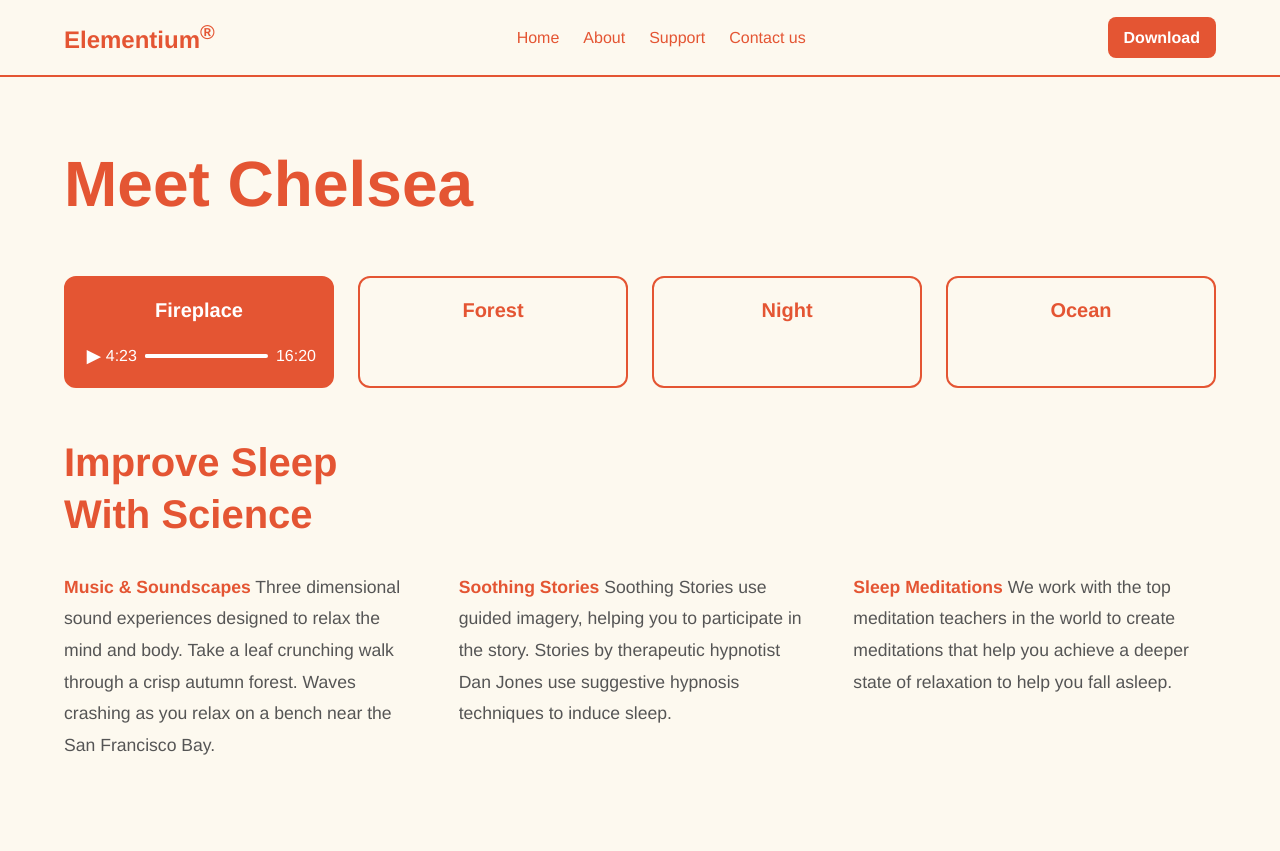
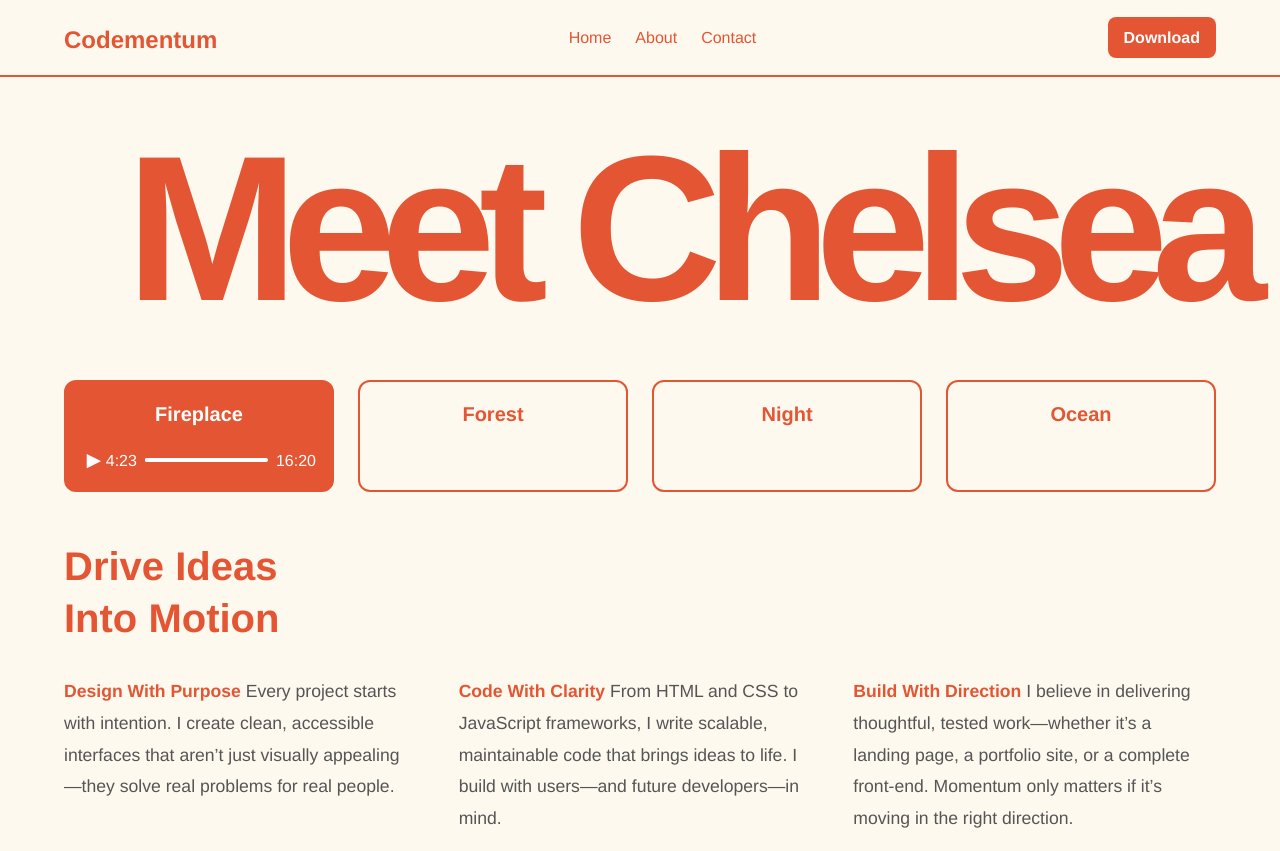
Before and after one commit to swewatson/website, a plain HTML site: page index.html in a window 1280 px wide. Before the commit the page ends 800 px from the top, so only its background shows below. Drawn offline with Linux system fonts and the light colour scheme.

Commit message:
layout and text edits

```diff
--- a/index.html
+++ b/index.html
@@ -3,29 +3,31 @@
   <head>
     <meta charset="UTF-8" />
     <meta name="viewport" content="width=device-width, initial-scale=1.0" />
-    <title>Elementium Portfolio</title>
+    <title>Codementum Portfolio</title>
     <link rel="stylesheet" href="style.css" />
   </head>
   <body>
     <!-- Header -->
     <header>
       <div class="container header-container">
-        <div class="logo">Elementium<sup>®</sup></div>
+        <div class="logo">Codementum<sup></sup></div>
         <nav>
           <a href="#">Home</a>
           <a href="#">About</a>
-          <a href="#">Support</a>
-          <a href="#">Contact us</a>
+          <a href="#">Contact</a>
         </nav>
         <a href="#" class="btn">Download</a>
       </div>
     </header>
 
+    <!-- Hero -->
+    <section class="hero">
+      <h1>Meet Chelsea</h1>
+    </section>
+
     <!-- Main Content -->
     <main class="container">
-      <h1>Meet <span>Chelsea</span></h1>
-
-      <!-- Sound Cards -->
+      <!--  Cards -->
       <div class="sound-cards">
         <div class="card active">
           <h2>Fireplace</h2>
@@ -49,34 +51,35 @@
         </div>
       </div>
 
-      <!-- Improve Sleep Section -->
+      <!-- Info Section -->
       <section class="info">
         <div class="info-title">
-          <h3>Improve Sleep<br />With Science</h3>
+          <h3>Drive Ideas<br />Into Motion</h3>
         </div>
         <div class="info-grid">
           <div class="info-block">
             <p>
-              <span class="highlight">Music & Soundscapes</span> Three
-              dimensional sound experiences designed to relax the mind and body.
-              Take a leaf crunching walk through a crisp autumn forest. Waves
-              crashing as you relax on a bench near the San Francisco Bay.
+              <span class="highlight">Design With Purpose</span> Every project
+              starts with intention. I create clean, accessible interfaces that
+              aren’t just visually appealing—they solve real problems for real
+              people.
             </p>
           </div>
           <div class="info-block">
             <p>
-              <span class="highlight">Soothing Stories</span> Soothing Stories
-              use guided imagery, helping you to participate in the story.
-              Stories by therapeutic hypnotist Dan Jones use suggestive hypnosis
-              techniques to induce sleep.
+              <span class="highlight">Code With Clarity</span> From HTML and CSS
+              to JavaScript frameworks, I write scalable, maintainable code that
+              brings ideas to life. I build with users—and future developers—in
+              mind.
             </p>
           </div>
+
           <div class="info-block">
             <p>
-              <span class="highlight">Sleep Meditations</span> We work with the
-              top meditation teachers in the world to create meditations that
-              help you achieve a deeper state of relaxation to help you fall
-              asleep.
+              <span class="highlight">Build With Direction</span> I believe in
+              delivering thoughtful, tested work—whether it’s a landing page, a
+              portfolio site, or a complete front-end. Momentum only matters if
+              it’s moving in the right direction.
             </p>
           </div>
         </div>
--- a/style.css
+++ b/style.css
@@ -1,4 +1,3 @@
-/* Reset styles */
 * {
   margin: 0;
   padding: 0;
@@ -12,14 +11,28 @@ body {
   line-height: 1.6;
 }
 
-/* Container for consistent width */
+.hero {
+  width: 100%;
+  background-color: #fdf9ef;
+  padding: 3rem 1rem 2rem;
+}
+
+.hero h1 {
+  font-size: 12.9375rem;
+  font-weight: 800;
+  color: #e45533;
+  margin: 0;
+  letter-spacing: -0.08em;
+  line-height: 1;
+  margin-left: 110px;
+}
+
 .container {
   max-width: 1200px;
   margin: 0 auto;
   padding: 1rem 1.5rem;
 }
 
-/* Header styling */
 header {
   background-color: #fdf9ef;
   border-bottom: 2px solid #e45533;
@@ -59,18 +72,21 @@ nav a {
   font-size: 1rem;
 }
 
-/* Main heading */
 h1 {
-  font-size: 4rem;
-  font-weight: bold;
-  margin: 2.5rem 0;
+  font-size: clamp(3rem, 10vw, 7rem);
+  font-weight: 800;
+  color: #e45533;
+  text-align: left;
+  margin: 3rem 0 2rem;
+  letter-spacing: -2px;
+  line-height: 1.1;
 }
 
 h1 span {
+  display: inline-block;
   color: #e45533;
 }
 
-/* Sound cards */
 .sound-cards {
   display: grid;
   grid-template-columns: repeat(auto-fit, minmax(220px, 1fr));
@@ -129,7 +145,6 @@ h1 span {
   width: 30%;
 }
 
-/* Improve Sleep Section */
 .info {
   margin-top: 3rem;
 }
@@ -160,7 +175,6 @@ h1 span {
   color: #e45533;
 }
 
-/* Responsive adjustments */
 @media (max-width: 768px) {
   header .container {
     flex-direction: column;
```
